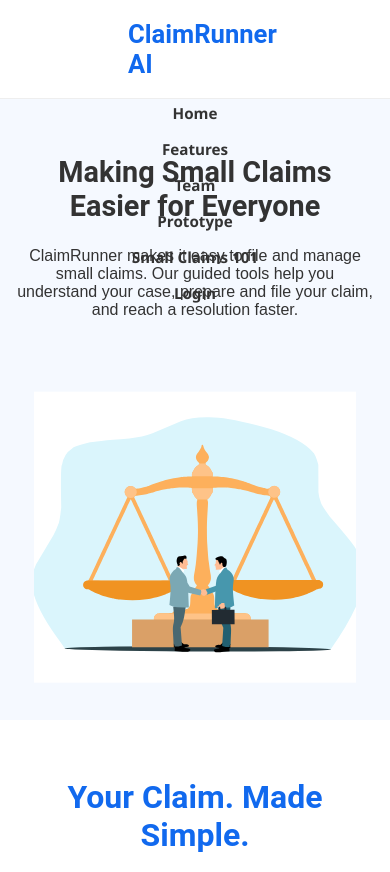
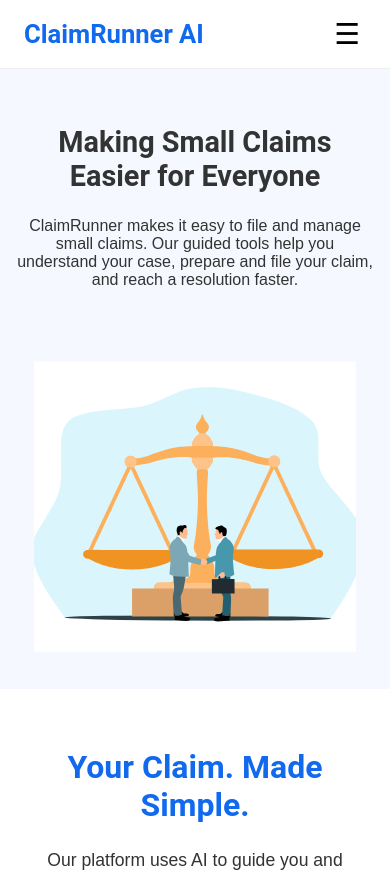
Before and after one commit to rakkshanda/claimrunner.ai, a React (Create React App) app: page / in a window 390 px wide. Shown: the top 872 px of the page. Built offline with nearby package versions, Linux system fonts and the light colour scheme.

Commit message:
new homepage

```diff
--- a/src/App.jsx
+++ b/src/App.jsx
@@ -1,25 +1,38 @@
+import { useState } from 'react';
 import { BrowserRouter as Router, Routes, Route, Link } from 'react-router-dom';
-import Home from './pages/Home';
+import Home from './pages/home';
 import Team from './pages/Team';
 import Dashboard from './Dashboard';
 import SmallClaims101 from './pages/SmallClaims101';
-import Footer from './pages/Footer'; // ✅ Correct import as a React component
+import Footer from './pages/Footer';
 import './App.scss';
-import './pages/Navbar.scss'; // ✅ Assumes Navbar.scss is in /src
+import './Navbar.scss';
 
 function App() {
+  const [menuOpen, setMenuOpen] = useState(false);
+
   return (
     <Router>
       {/* ✅ Global Navbar */}
       <header className="navbar">
         <div className="logo">ClaimRunner AI</div>
-        <nav>
-          <Link to="/">Home</Link>
-          <a href="#features">Features</a>
-          <Link to="/team">Team</Link>
-          <Link to="/dashboard">Prototype</Link>
-          <Link to="/small-claims-101">Small Claims 101</Link>
-          <a href="#">Login</a>
+
+        <button
+          className="hamburger"
+          onClick={() => setMenuOpen(!menuOpen)}
+          aria-label="Toggle menu"
+        >
+          ☰
+        </button>
+
+        <nav className={`menu ${menuOpen ? 'open' : ''}`}>
+
+          <Link to="/" onClick={() => setMenuOpen(false)}>Home</Link>
+          <a href="#features" onClick={() => setMenuOpen(false)}>Features</a>
+          <Link to="/team" onClick={() => setMenuOpen(false)}>Team</Link>
+          <Link to="/dashboard" onClick={() => setMenuOpen(false)}>Prototype</Link>
+          <Link to="/small-claims-101" onClick={() => setMenuOpen(false)}>Small Claims 101</Link>
+          <a href="#" onClick={() => setMenuOpen(false)}>Login</a>
         </nav>
       </header>
 
@@ -31,7 +44,7 @@ function App() {
         <Route path="/small-claims-101" element={<SmallClaims101 />} />
       </Routes>
 
-      {/* ✅ Global Footer */}
+      {/* Global Footer */}
       <Footer />
     </Router>
   );
--- /dev/null
+++ b/src/Navbar.scss
@@ -0,0 +1,84 @@
+
+.navbar {
+  display: flex;
+  justify-content: space-between;
+  align-items: center;
+  flex-wrap: wrap;
+  padding: 1.2rem 8rem;
+  background: #fff;
+  border-bottom: 1px solid #eee;
+  position: sticky;
+  top: 0;
+  z-index: 10;
+  min-height: 60px;
+
+  /* logo */
+  .logo {
+    font-family: 'Roboto', sans-serif;
+    font-size: 1.6rem;
+    font-weight: bold;
+    color: #1169ee;
+  }
+
+  /* hamburger button (hidden on desktop) */
+  .hamburger {
+    display: none;
+    background: none;
+    border: none;
+    font-size: 1.8rem;
+    cursor: pointer;
+
+    @media (max-width: 768px) {
+      display: block;
+      margin-left: auto;        /* pushes it to the far right */
+    }
+  }
+
+  /* navigation links */
+  nav {
+    display: flex;
+    align-items: center;
+    gap: 1.5rem;
+
+    a {
+      color: #333;
+      text-decoration: none;
+      font-size: 0.95rem;
+      font-weight: 800;
+
+      &:hover {
+        color: #1169ee;
+      }
+    }
+
+
+    @media (max-width: 768px) {
+      flex-direction: column;
+      align-items: flex-start;
+      width: 100%;
+      overflow: hidden;
+      max-height: 0;
+      padding: 0;
+      transition: max-height 0.3s ease;
+
+
+      &.open {
+        max-height: 420px;
+        padding: 1rem 0;
+      }
+
+      a {
+        margin: 0.5rem 1.5rem;
+      }
+    }
+  }
+}
+
+
+
+@media (max-width: 768px) {
+  .navbar {
+    padding: 1rem 1.5rem;
+    min-height: auto;
+  }
+}
--- a/src/pages/Home.jsx
+++ b/src/pages/Home.jsx
@@ -1,5 +1,4 @@
 import './Home.scss';
-import { Link } from 'react-router-dom';
 import heroImage from '../media/homep.svg';
 import missionImage from '../media/mission.svg';
 function Home() {
--- a/src/pages/Navbar.scss
+++ /dev/null
@@ -1,54 +0,0 @@
-.navbar {
-  display: flex;
-  justify-content: space-between;
-  align-items: center;
-  padding: 1.2rem 8rem;
-  background: white;
-  border-bottom: 1px solid #eee;
-  position: sticky;
-  top: 0;
-  height: 60px;
-  z-index: 10;
-
-  .logo {
-    font-family: 'Roboto', sans-serif;
-    font-size: 1.6rem;
-    font-weight: bold;
-    color: #1169ee;
-  }
-
-  nav {
-    display: flex;
-    align-items: center;
-
-    a {
-      margin-left: 1.5rem;
-      color: #333;
-      text-decoration: none;
-      font-size: 0.95rem;
-      font-weight: 800;
-
-      &:hover {
-        color: #1169ee;
-      }
-    }
-  }
-}
-
-/* ✅ Mobile navbar */
-@media (max-width: 768px) {
-  .navbar {
-    flex-direction: column;
-    align-items: flex-start;
-    gap: 1rem;
-
-    nav {
-      flex-direction: column;
-      width: 100%;
-
-      a {
-        margin: 0.5rem 0;
-      }
-    }
-  }
-}
```
